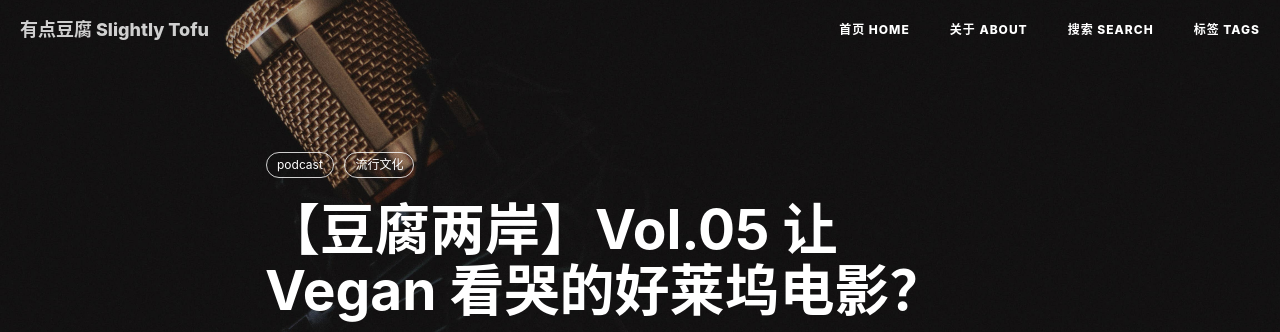
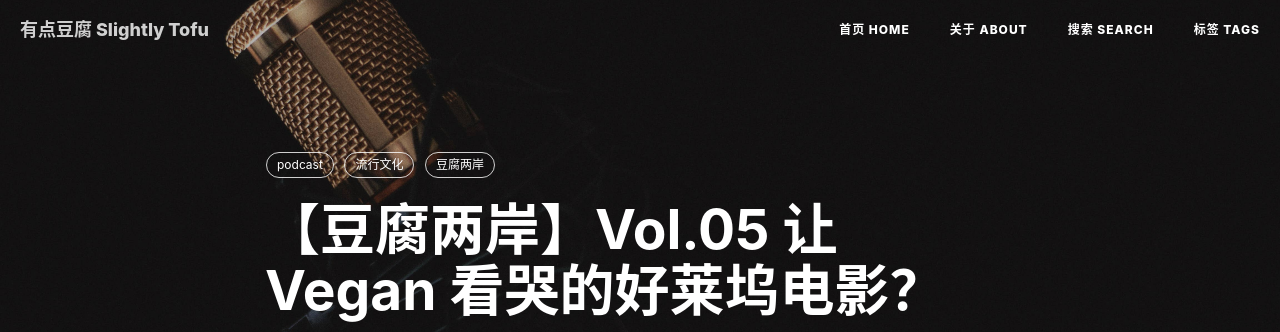
Before and after one commit to slightlytofu/slightlytofu.github.io, a Jekyll site: the page built from _posts/2026-02-02-豆腐两岸-Vol.05-让Vegan看哭的好莱坞电影-从阿凡达3到坏女巫的动权隐喻.md, in a window 1280 px wide and 900 px high. Shown: the top 332 px of the window. Built offline with Jekyll 4.4.1, drawn with Linux system fonts in a browser that asks for light colours; nearby versions of some CDN libraries; comment, search, counter and statistics services are not loaded.

Commit message:
add tag 豆腐两岸vol05

```diff
--- a/_posts/2026-02-02-豆腐两岸-Vol.05-让Vegan看哭的好莱坞电影-从阿凡达3到坏女巫的动权隐喻.md
+++ b/_posts/2026-02-02-豆腐两岸-Vol.05-让Vegan看哭的好莱坞电影-从阿凡达3到坏女巫的动权隐喻.md
@@ -9,6 +9,7 @@ catalog: true
 tags:
     - podcast
     - 流行文化
+    - 豆腐两岸
 ---
 
 ## 简介
```
